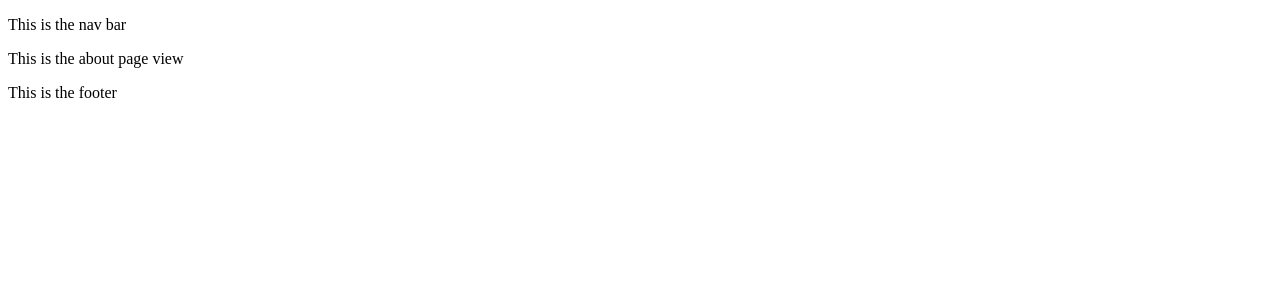
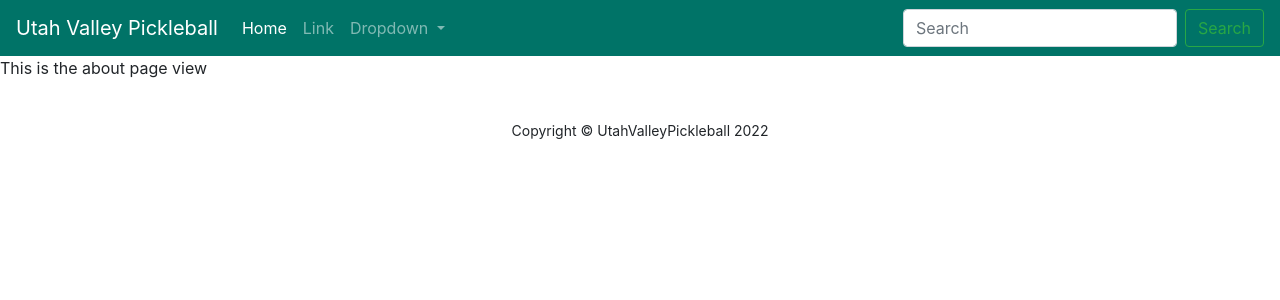
Before and after one commit to brooke-woodland/utahvalleypickleball, a Django app: page /about/ in a window 1280 px wide. Shown: the top 300 px of the page. Run offline with Django 4.2, Linux system fonts and the light colour scheme; some libraries are stand-ins or nearby versions.

Commit message:
added bootstrap navbar & footer

```diff
--- a/templates/base.html
+++ b/templates/base.html
@@ -6,18 +6,52 @@
     <meta charset="UTF-8">
     <meta http-equiv="X-UA-Compatible" content="IE=edge">
     <meta name="viewport" content="width=device-width, initial-scale=1.0">
+    <link rel="stylesheet" href="https://cdn.jsdelivr.net/npm/bootstrap@4.6.2/dist/css/bootstrap.min.css" integrity="sha384-xOolHFLEh07PJGoPkLv1IbcEPTNtaed2xpHsD9ESMhqIYd0nLMwNLD69Npy4HI+N" crossorigin="anonymous">
     <title>Document</title>
 </head>
 <body>
-    <nav>
-        <p>This is the nav bar</p>
-    </nav>
+    <nav class="navbar navbar-expand-lg navbar-dark" style="background-color:#007367">
+        <a class="navbar-brand" href="#">Utah Valley Pickleball</a>
+        <button class="navbar-toggler" type="button" data-toggle="collapse" data-target="#navbarSupportedContent" aria-controls="navbarSupportedContent" aria-expanded="false" aria-label="Toggle navigation">
+          <span class="navbar-toggler-icon"></span>
+        </button>
+
+        <div class="collapse navbar-collapse" id="navbarSupportedContent">
+          <ul class="navbar-nav mr-auto">
+            <li class="nav-item active">
+              <a class="nav-link" href="#">Home <span class="sr-only">(current)</span></a>
+            </li>
+            <li class="nav-item">
+              <a class="nav-link" href="#">Link</a>
+            </li>
+            <li class="nav-item dropdown">
+              <a class="nav-link dropdown-toggle" href="#" id="navbarDropdown" role="button" data-toggle="dropdown" aria-haspopup="true" aria-expanded="false">
+                Dropdown
+              </a>
+              <div class="dropdown-menu" aria-labelledby="navbarDropdown">
+                <a class="dropdown-item" href="{% url 'maps' %}">View Map</a>
+                <a class="dropdown-item" href="{% url 'data' %}">List of Locations</a>
+                <div class="dropdown-divider"></div>
+                <a class="dropdown-item" href="#">Something else here</a>
+              </div>
+            </li>
+          </ul>
+          <form class="form-inline my-2 my-lg-0">
+            <input class="form-control mr-sm-2" type="search" placeholder="Search" aria-label="Search">
+            <button class="btn btn-outline-success my-2 my-sm-0" type="submit">Search</button>
+          </form>
+        </div>
+      </nav>
 
     {% block content %}
     {% endblock %}
 
-    <footer>
-        <p>This is the footer</p>
+    <footer class="footer text-center py-4">
+        <div class="container">
+            <div class="m-0 small">
+                <div>Copyright &copy; UtahValleyPickleball 2022</div>
+            </div>
+        </div>
     </footer>
 </body>
 </html>
--- a/templates/pickleball/map.html
+++ b/templates/pickleball/map.html
@@ -1,6 +1,7 @@
+{% extends 'base.html' %}
 {% load bootstrap5 %}
 {% load static %}
-<!DOCTYPE html>
+{% block content%}
 <!--
  @license
  Copyright 2019 Google LLC. All Rights Reserved.
@@ -54,5 +55,6 @@
       src="https://maps.googleapis.com/maps/api/js?key={{ key }}&callback=initMap&v=weekly"
       defer
     ></script>
+{% endblock %}
   </body>
 </html>
```
